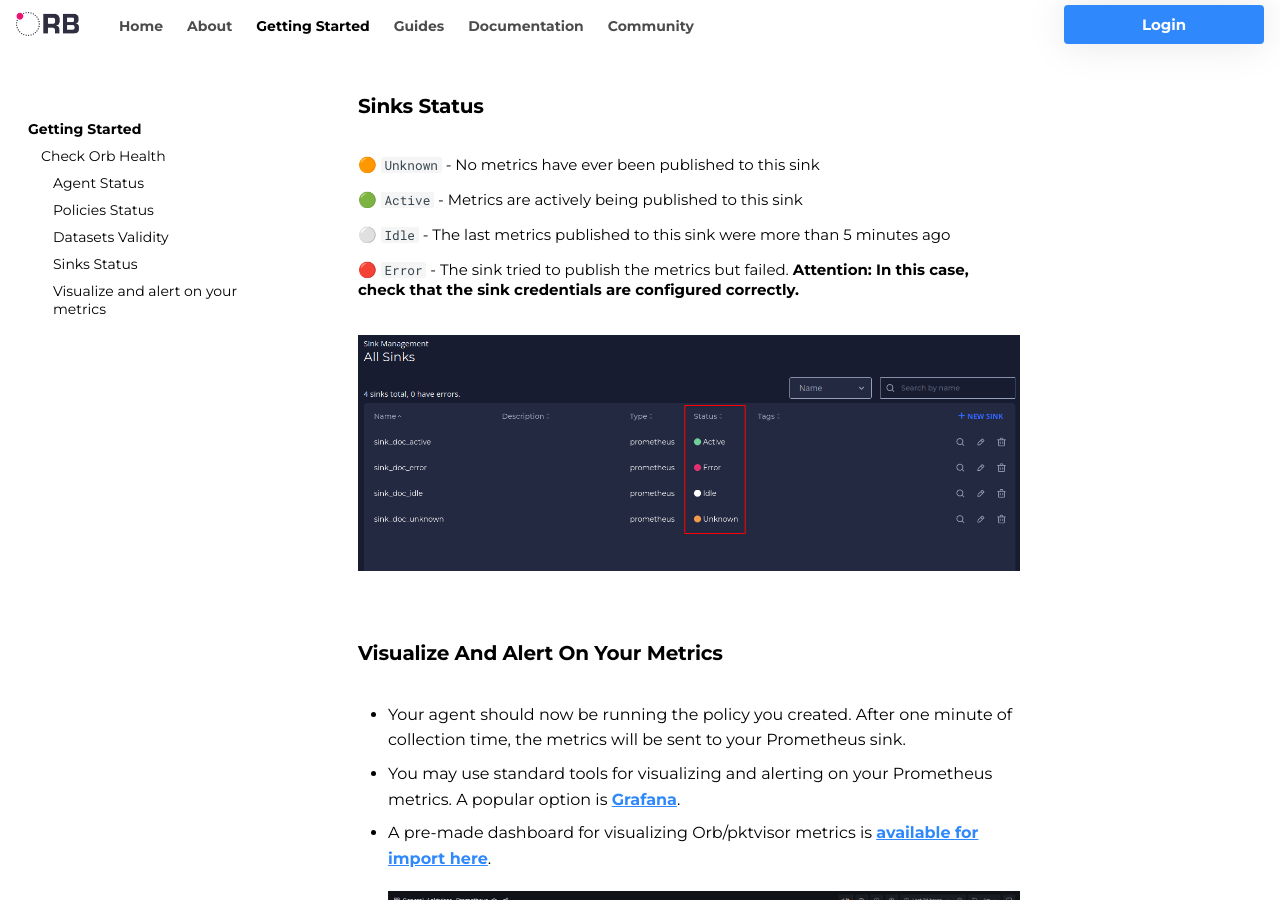
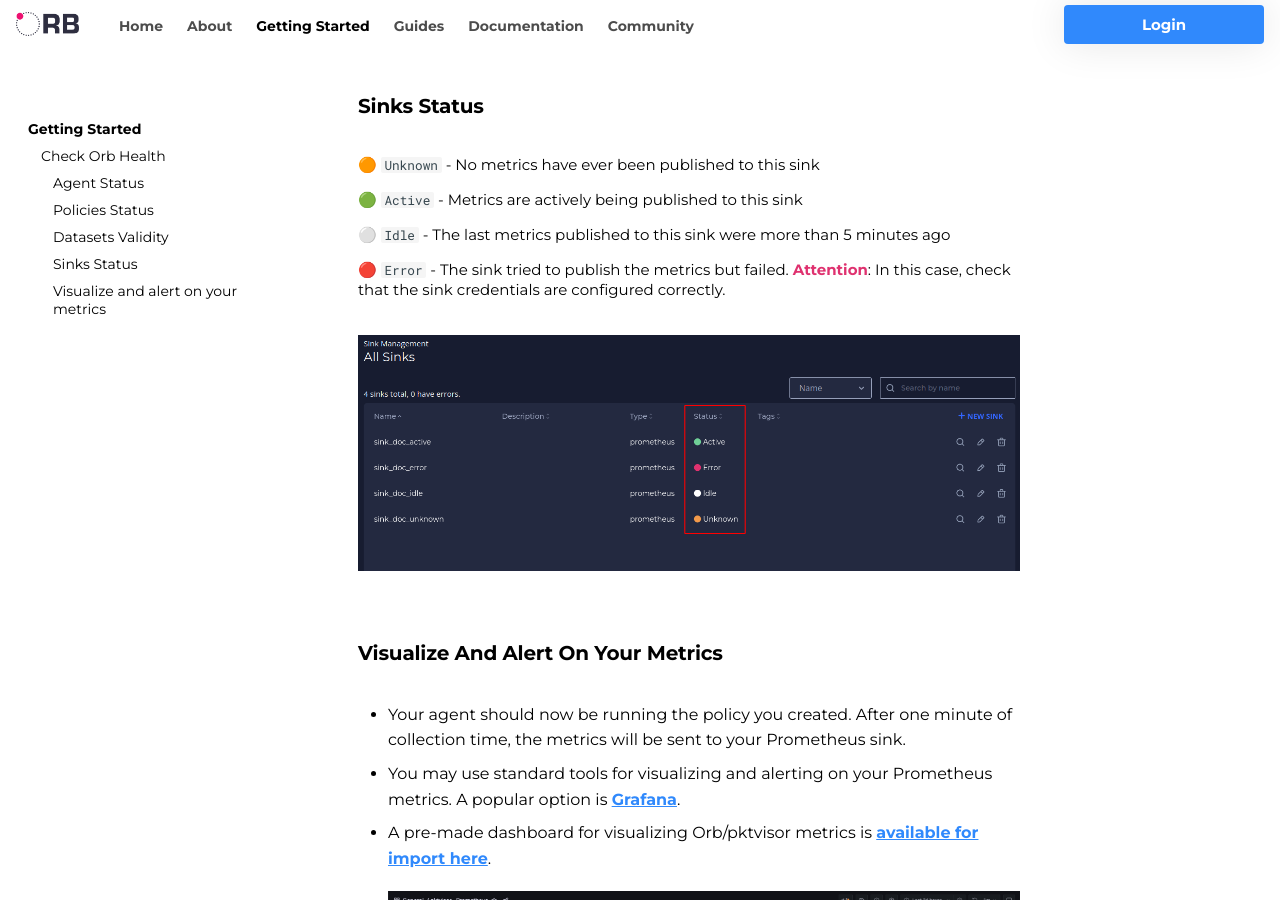
Before and after one commit to orb-community/orb-website, an MkDocs documentation site: the page built from docs/getting_started.md, in a window 1280 px wide and 900 px high, scrolled down 18630 px. Built offline with MkDocs 1.6.1 and Material for MkDocs 9.7.7, drawn with Linux system fonts in a browser that asks for light colours; some of the changed text lies outside the part shown.

```diff
--- a/docs/getting_started.md
+++ b/docs/getting_started.md
@@ -1,22 +1,22 @@
 Follow the steps below after logging in to your Orb Portal to get an agent up and running.
 
-1. Register a new account
+1. **Register a new account**
 ![Register](./img/register.png)
 
-2. After registering, you should see the home page with a welcome message.
+2. **After registering**, you should see the home page with a welcome message.
 ![Home Page](./img/welcome_to_orb.png)
 
-3. Create an Agent
+3. **Create an Agent**
 You create an agent for each node you want to monitor. Agents are organized by tags. Each agent has a set of corresponding credentials used during provisioning. You may also [provision agents directly at the edge](documentation/orb/running_orb_agent.md#advanced-auto-provisioning-setup) instead of through the UI.
 
-    1. Navigate to **Agents**, and then click **New Agent**.
+    1. Navigate to ==Agents==, and then click ==New Agent==.
 ![Agent List View](./img/new_agent.png)
-    2. Fill in an *Agent Name* and click **Next**.
-    3. Optionally, fill in *Key* and *Value* tags, then click the **+** on the right side of the menu. These tags represent the way you will assign the agent to an agent group. Reasonable tags might be "location", "region", "pop", "type", etc.
+    2. Fill in an *Agent Name* and click ==Next==.
+    3. Optionally, fill in *Key* and *Value* tags, then click the ==+== on the right side of the menu. These tags represent the way you will assign the agent to an agent group. Reasonable tags might be "location", "region", "pop", "type", etc.
 ![Add tags to the agent](./img/new_agent_tag_add.png)
-    4. You should see an icon with your key and value tags appear above the *Key* and *Value* textboxes. Click **Next**.
+    4. You should see an icon with your key and value tags appear above the *Key* and *Value* textboxes. Click ==Next==.
 ![Agent tag detail](./img/new_agent_tag.png)
-    5. Click **Save** to confirm your agent’s name and tags.
+    5. Click ==Save== to confirm your agent’s name and tags.
 ![Save your agent](./img/new_agent_tag_save.png)
     6. Your agent credentials should appear. Copy the *Provisioning Command*. This command contains all the information you need to run the Docker container with the given credentials you now have for the agent.
 ![Provisioning Command](./img/provisioning_command.png)
@@ -26,81 +26,81 @@ You create an agent for each node you want to monitor. Agents are organized by t
     9. Optionally, click the agent's name to view the *Agent View* screen. This screen will contain more information as you add the agent to an agent group and add corresponding policies and datasets.
 ![Agent View](./img/agent_view_agent.png)
 
-4. Create an Agent Group
+4. **Create an Agent Group**
 Agents are organized into agent groups based on key-value tag matching.
 
-    1. Navigate to **Agent Groups**, and then click **New Agent Group**.
+    1. Navigate to ==Agent Groups==, and then click ==New Agent Group==.
 ![Agent Group List](./img/new_agent_group.png)
-    2. Fill in an *Agent Group Name* and click **Next**.
+    2. Fill in an *Agent Group Name* and click ==Next==.
 ![Name the group](./img/new_agent_group_name.png)
     3. Fill in the *Key* and *Value* tags,
-     **which need to match the tags of the corresponding Agent**, and click the **+** on the right side of the menu. You should see an icon with your key and value tags appear above the *Key* and *Value* textboxes.
+     ==which need to match the tags of the corresponding Agent==, and click the ==+== on the right side of the menu. You should see an icon with your key and value tags appear above the *Key* and *Value* textboxes.
 ![Agent Group Tags](./img/new_agent_group_name_plus.png)
-    4. Click **Next**.
-    You should see a message about the number of agents matching. Then click **Save**.
+    4. Click ==Next==.
+    You should see a message about the number of agents matching. Then click ==Save==.
 ![Review Agent Group](./img/new_agent_group_name_next.png)
-By clicking in **EXPAND** you can see the agents that are matching with the group (This is optional).
+By clicking in ==EXPAND== you can see the agents that are matching with the group (This is optional).
 ![Group Matching Agents](./img/new_agent_group_expand_matching.png)
-    5. View the newly created group in the **Agent Groups** list.
+    5. View the newly created group in the ==Agent Groups== list.
 ![Agent Group List](./img/agent_group_list.png)
     6. View Matching Agents
     Click the number in the *Agents* column to view the matching agents.
 ![Group Matching Agents Detail](./img/matching_agent.png)
 
-5. Create a Sink
+5. **Create a Sink**
 A sink is a location to send the metrics collected from the agents. The current version supports Prometheus, and future versions will support more options. You can use a private Prometheus instance or use a free [Grafana Cloud](https://grafana.com/products/cloud/) account as a sink.
 
-    1. Navigate to **Sink Management**, and then click **New Sink**.
+    1. Navigate to ==Sink Management==, and then click ==New Sink==.
 ![Sink List View](./img/new_sink.png)
-    2. Fill in a sink name and click **Next**.
+    2. Fill in a sink name and click ==Next==.
 ![Name your sink](./img/new_sink_test.png)
     3. Fill in your sink destination details.
     This includes the host/username/password from your Prometheus `remote_write` configuration.
 ![Sink destination](./img/sink_destination.png)
     4. Add tags
-    Optionally, add sink tags by filling in the *Key* and *Value* fields. Click **+** after each key-value pair, and then click **Next**.
+    Optionally, add sink tags by filling in the *Key* and *Value* fields. Click ==+== after each key-value pair, and then click ==Next==.
 ![Sink tags](./img/sink_tags.png)
-    5. Review and confirm your sink details and click **Save**.
+    5. Review and confirm your sink details and click ==Save==.
 ![Save Sink](./img/sink_save.png)
     6. View your newly created sink in the *All Sinks* list.
 ![Sink List View](./img/new_sink_list.png)
 
-6. Create a Policy
+6. **Create a Policy**
 Policies tell agents which metrics to collect and ho    w to collect them.
 
-    1. Navigate to **Policy Management**, and then click **New Policy**.
+    1. Navigate to ==Policy Management==, and then click ==New Policy==.
 ![Agent Policy View](./img/new_policy.png)
     2. Fill in a policy name and (optionally) a description.
-    The policy name needs to be unique and cannot contain spaces (use underscores or dashes instead). Then click **Next**.
+    The policy name needs to be unique and cannot contain spaces (use underscores or dashes instead). Then click ==Next==.
 ![Name your policy](./img/policy_name.png)
     3. Select the *Tap* (input stream) to analyze.
      In this example, we use “default_pcap” which is the default for Packet Capture.
-     All other options are advanced and can be left as is. Click **Next**.
+     All other options are advanced and can be left as is. Click ==Next==.
 ![Tap selection](./img/policy_tap_setup.png)
-    4. Click **Add Handler**
+    4. Click ==Add Handler==
     Add a *Stream Handler* to the policy, which specifies how to analyze the input stream selected in the previous step.
 ![Handler setup](./img/policy_data_handlers.png)
     5. Add a *Handler Label* for each handler you add. In this example, we want to analyze DNS traffic, so we select the “dns” handler. The only required field here is the *Handler Label*, which is automatically generated for you (handler_dns_1 in this case).
 ![Handler configuration](./img/policy_handler_config.png)
     6. Enter any customization variables.
-    In this example, we customize the analysis by analyzing only domain names ending in ".ua" or ".ru". This is done with the filter labeled "Include Only QNames With Suffix." We input a comma delimited list of suffixes, so enter ".ua,.ru". Click **Save** after entering any customization to save this Handler.
+    In this example, we customize the analysis by analyzing only domain names ending in ".ua" or ".ru". This is done with the filter labeled "Include Only QNames With Suffix." We input a comma delimited list of suffixes, so enter ".ua,.ru". Click ==Save== after entering any customization to save this Handler.
 ![Handler configuration](./img/policy_handler_config2.png)
     7. You should see your new handler label on the screen.
-    Optionally, add more handlers. Click **Save** to save the policy.
+    Optionally, add more handlers. Click ==Save== to save the policy.
 ![Save Agent Policy](./img/policy_save.png)
 
-7. Create a Dataset
+7. **Create a Dataset**
 Datasets essentially connect all of the previous pieces. By creating and defining a dataset, you send a specific *policy* to a specific *agent group* and establish a *sink* to receive the resulting metrics which allows you to visualize and action on the data.
 
-    1. Navigate to the **Policy**
+    1. Navigate to the ==Policy==
     Navigate to the policy you would like to create a Dataset for, then click on New Dataset.
 ![Dataset Creation from policy view](./img/new_dataset_from_policy.png)
     2. Select the Agent Group and Sink(s)
 ![Select Agent Group](./img/new_dataset_modal.png)
-    3. Click **Save**
+    3. Click ==Save==
     The policy will be sent in real time to the Agents in the Agent Group and begin running.
     4. Verify your dataset
-    Navigate to **Agents** and click on the name of the agent that matches the group you selected in creating the dataset. The *Agent View* screen displays. Under the *Active Policies/Datasets* category, click the **Policy** drop-down (which should accompany a "running" status), and your **Dataset** should display.
+    Navigate to ==Agents== and click on the name of the agent that matches the group you selected in creating the dataset. The *Agent View* screen displays. Under the *Active Policies/Datasets* category, click the ==Policy== drop-down (which should accompany a "running" status), and your ==Dataset== should display.
 ![View Dataset](./img/agent_view_dataset.png)
 
 ## Check Orb Health
@@ -155,7 +155,7 @@ The dataset will always be `valid` as long as the policy, the group *AND* the si
 
 ⚪ `Idle` - The last metrics published to this sink were more than 5 minutes ago
 
-🔴 `Error`  - The sink tried to publish the metrics but failed. **Attention: In this case, check that the sink credentials are configured correctly.**
+🔴 `Error`  - The sink tried to publish the metrics but failed. ==Attention==: In this case, check that the sink credentials are configured correctly.
 
 ![Sink Status](./img/sink_status.png)
 
```
Also changed, not shown: docs/about.md (+10 -10 lines), docs/documentation/running_orb_agent.md (+4 -4 lines).
